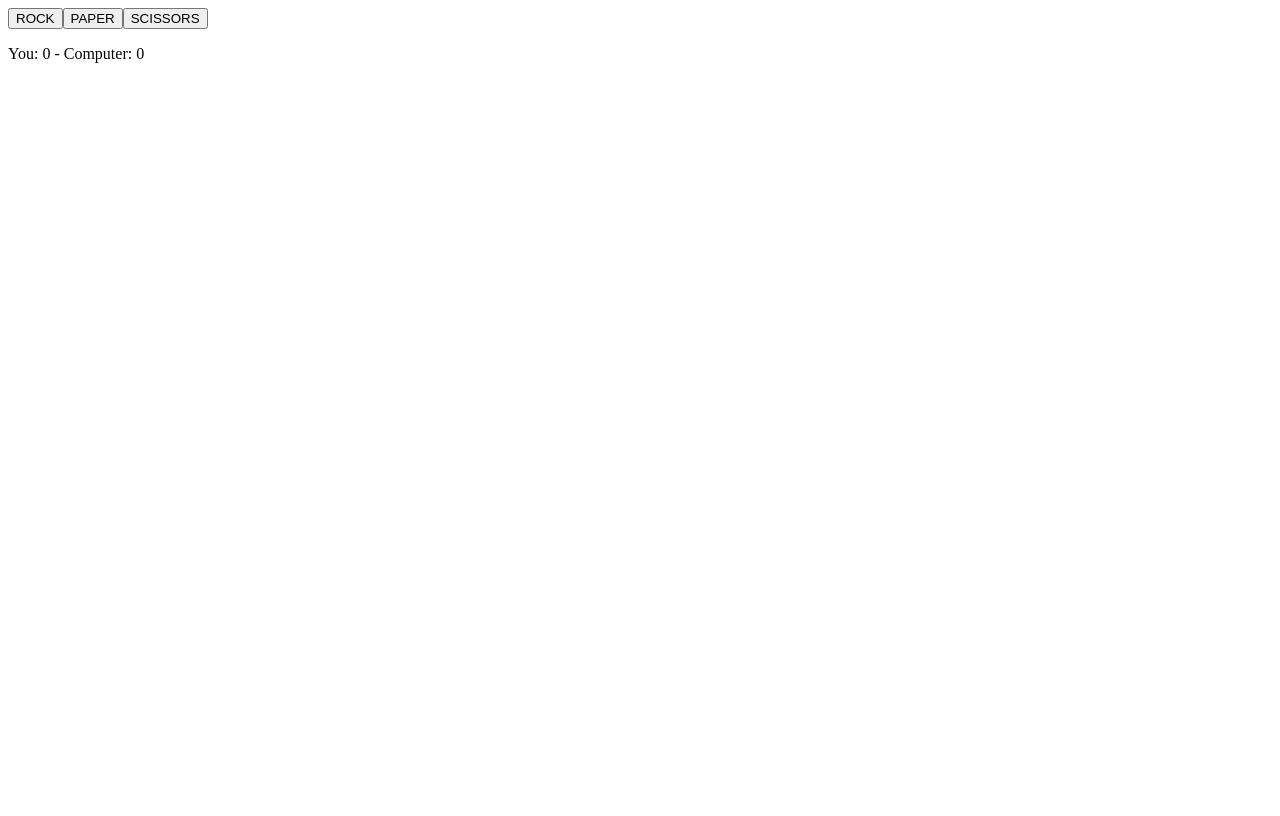
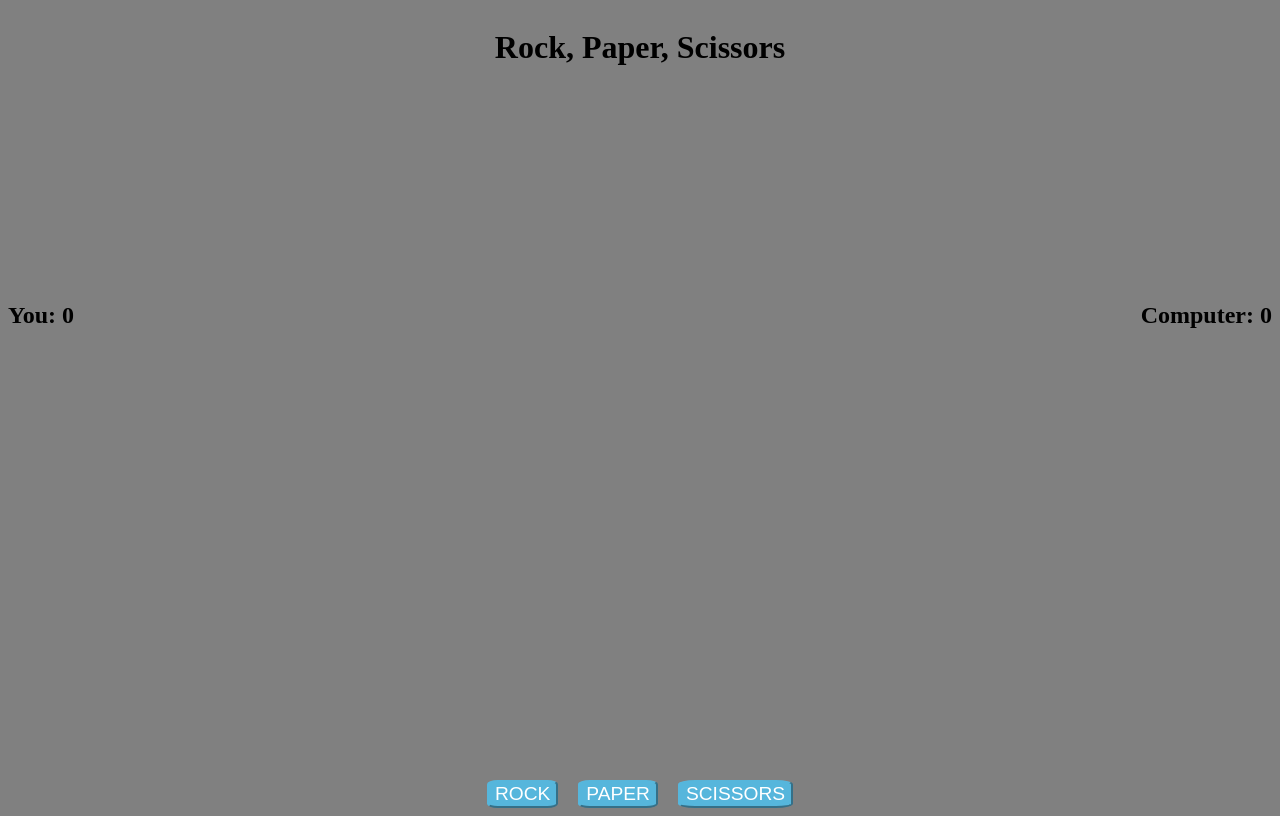
Before and after one commit to ajokea/rock-paper-scissors, a plain HTML site: page index.html in a window 1280 px wide. Drawn offline with Linux system fonts and the light colour scheme.

Commit message:
Add some style to the game

```diff
--- a/index.html
+++ b/index.html
@@ -3,8 +3,10 @@
     <head>
         <meta charset="utf-8">
         <title>Rock Paper Scissors</title>
+        <link rel="stylesheet" href="style.css">
     </head>
     <body>
+        <h1>Rock, Paper, Scissors</h1>
         <script src="script.js">
             //console.log("Hello World!")
         </script>
--- a/script.js
+++ b/script.js
@@ -24,6 +24,7 @@ function playGame() {
     const body = document.querySelector('body');
 
     const buttons = document.createElement('div');
+    buttons.classList.add('buttons');
 
     const rockBtn = document.createElement('button');
     const paperBtn = document.createElement('button');
@@ -47,18 +48,24 @@ function playGame() {
     buttons.appendChild(paperBtn);
     buttons.appendChild(scissorsBtn);
 
+    const results = document.createElement('div');
+    results.classList.add('results')
+    const update = document.createElement('h2');
+    const hScore = document.createElement('h2');
+    const cScore = document.createElement('h2');
+    hScore.textContent = `You: ${humanScore}`;
+    update.textContent = ""
+    cScore.textContent = `Computer: ${computerScore}`;
+    const endGame = document.createElement('h1');
+    results.append(hScore, update, cScore);
+    body.append(results, endGame);
+
     body.appendChild(buttons);
-
-    const results = document.createElement('div');
-    const update = document.createElement('p');
-    const score = document.createElement('p');
-    score.textContent = `You: ${humanScore} - Computer: ${computerScore}`;
-    const endGame = document.createElement('p');
-    results.appendChild(update);
-    body.append(results, score, endGame);
 
     function playRound(humanChoice, computerChoice) {
         endGame.textContent = "";
+        hScore.textContent = `You: ${humanScore}`;
+        cScore.textContent = `Computer: ${computerScore}`;
         if(humanChoice === computerChoice) {
             update.textContent = `Tie! You both chose ${humanChoice}!`;
         } else {
@@ -101,7 +108,8 @@ function playGame() {
                 }
             }
         }
-        score.textContent = `You: ${humanScore} - Computer: ${computerScore}`;
+        hScore.textContent = `You: ${humanScore}`;
+        cScore.textContent = `Computer: ${computerScore}`;
 
         if (humanScore == 5 || computerScore == 5) {
             endGame.textContent = humanScore == 5 ? "YOU WIN!" : "COMPUTER WINS!";
--- /dev/null
+++ b/style.css
@@ -0,0 +1,31 @@
+body {
+    background-color: gray;
+    display: flex;
+    flex-direction: column;
+    justify-content: space-between;
+    height: 100vh;
+}
+
+h1 {
+    text-align: center;
+}
+
+.results {
+    display: flex;
+    justify-content: space-between;
+}
+
+.buttons {
+    display: flex;
+    gap: 20px;
+    justify-content: center;
+}
+
+button {
+    background-color: rgb(86, 182, 220);
+    color: white;
+    border-color: rgb(86, 182, 220);
+    border-radius: 15%;
+    font-size: larger;
+    justify-self: center;
+}
```
